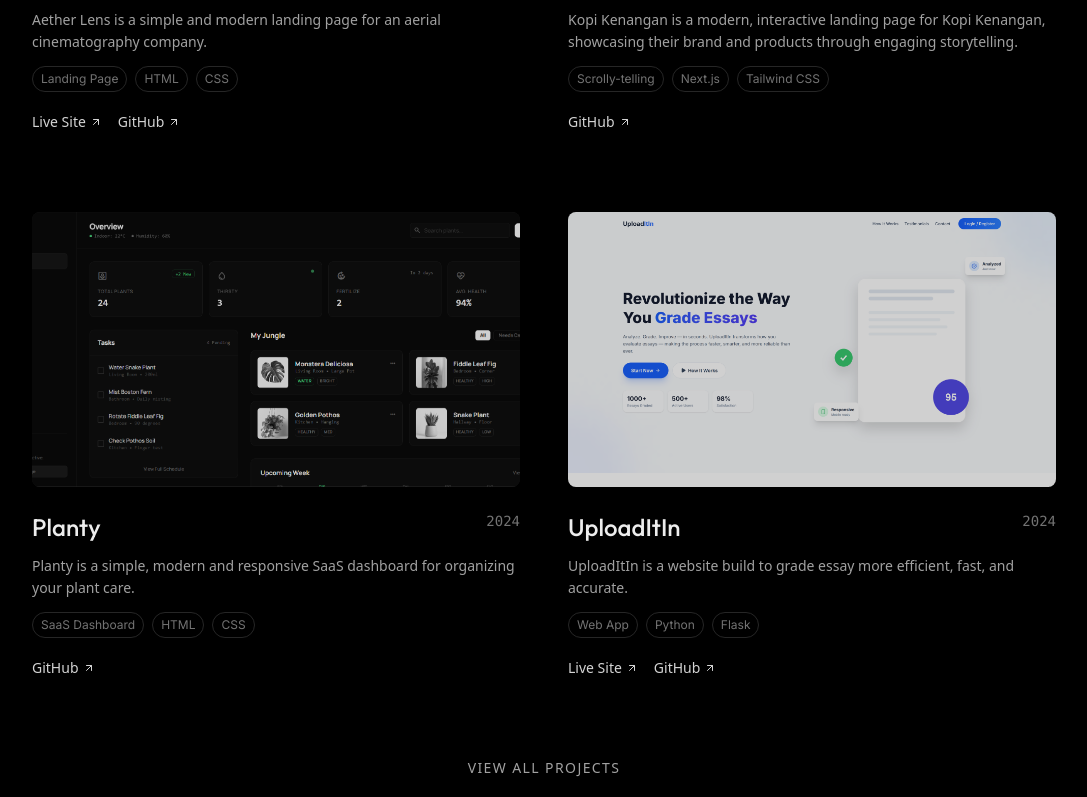
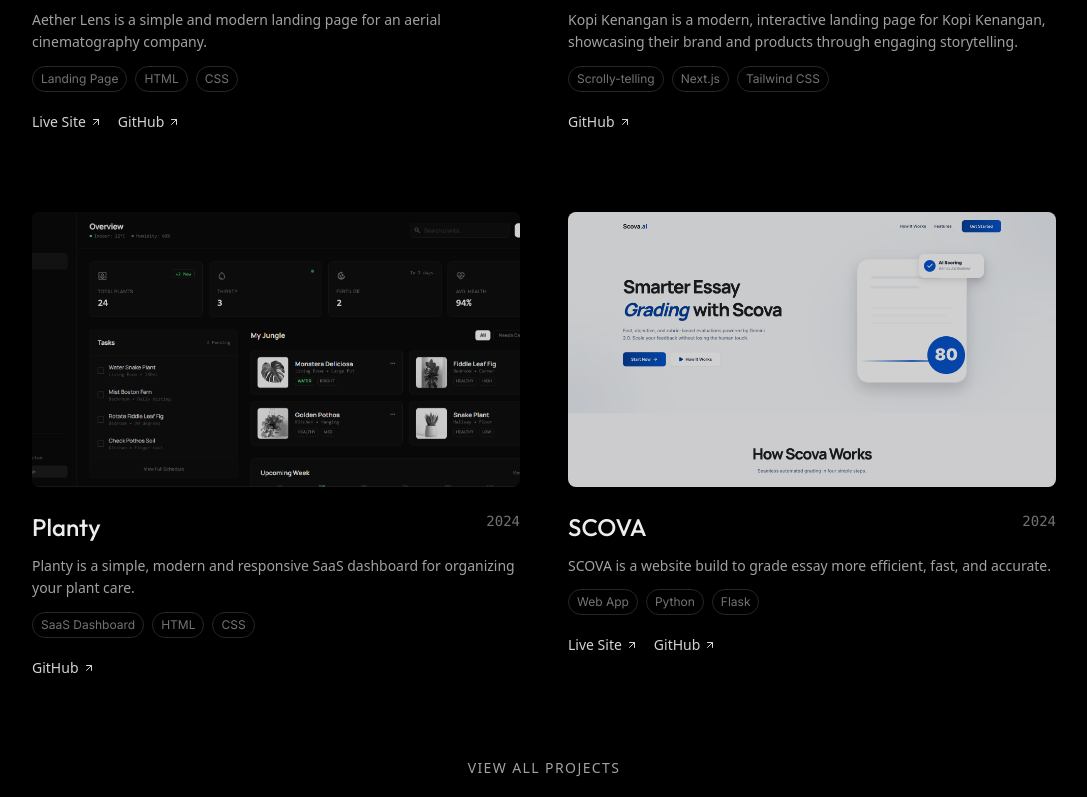
Before and after one commit to richielagito/portfolio, a Next.js app: page / in a window 1280 px wide. Shown: the part 3782-4579 px from the top of the page, without its empty margins (96-1183 px from the left). Built offline with nearby package versions, Linux system fonts and the light colour scheme.

Commit message:
feat: replace UploadItIn with SCOVA in project data and update scrollytelling animation logic

```diff
--- a/components/Scrollytelling.jsx
+++ b/components/Scrollytelling.jsx
@@ -21,8 +21,8 @@ const projects = [
     },
     {
         category: "NLP · Web App",
-        title: "UploadItIn",
-        image: "/uploaditin.png",
+        title: "SCOVA",
+        image: "/scova.png",
         tagline: "Intelligent web apps powered by natural language processing.",
     },
 ];
@@ -45,9 +45,17 @@ const Chapter = ({ project, index, scrollYProgress }) => {
     // Smooth snap into position
     const textY = useTransform(scrollYProgress, [start, snapPoint, end], [20, 0, -20]);
 
-    // Tagline follows shortly after
-    const taglineOpacity = useTransform(scrollYProgress, [start + 0.1, snapPoint, snapPoint + 0.1, end], [0, 1, 1, 0]);
-    const taglineY = useTransform(scrollYProgress, [start + 0.1, snapPoint, end], [10, 0, -10]);
+    // Tagline follows shortly after title with symmetric fade-in and fade-out
+    const taglineOpacity = useTransform(
+        scrollYProgress,
+        [start + step * 0.05, snapPoint - step * 0.15, snapPoint + step * 0.15, end - step * 0.05],
+        [0, 1, 1, 0]
+    );
+    const taglineY = useTransform(
+        scrollYProgress,
+        [start + step * 0.05, snapPoint, end - step * 0.05],
+        [12, 0, -12]
+    );
 
     return (
         <m.div className="absolute inset-0 flex items-center justify-center px-6 md:px-16 pointer-events-none" style={{ opacity }}>
--- a/lib/data/experiencesData.json
+++ b/lib/data/experiencesData.json
@@ -12,8 +12,8 @@
         "date": "2025",
         "role": "Scrum Master",
         "company": "Universitas Tarumanagara",
-        "description": "Led the development team for \"UploadItIn\", an automated essay grading web application. By implementing the SCRUM methodology, I facilitated agile ceremonies and sprint planning, successfully increasing development efficiency by 2-3x compared to standard workflows.",
-        "images": ["/scrum-master.jpeg", "/uploaditin.png"]
+        "description": "Led the development team for \"SCOVA\", an automated essay grading web application. By implementing the SCRUM methodology, I facilitated agile ceremonies and sprint planning, successfully increasing development efficiency by 2-3x compared to standard workflows.",
+        "images": ["/scrum-master.jpeg", "/scova.png"]
     },
     {
         "id": 3,
--- a/lib/data/projectData.json
+++ b/lib/data/projectData.json
@@ -28,9 +28,9 @@
   },
   {
     "id": 4,
-    "title": "UploadItIn",
-    "description": "UploadItIn is a website build to grade essay more efficient, fast, and accurate.",
-    "imageUrl": "/uploaditin.png",
+    "title": "SCOVA",
+    "description": "SCOVA is a website build to grade essay more efficient, fast, and accurate.",
+    "imageUrl": "/scova.png",
     "webUrl": "https://uploaditin.vercel.app",
     "githubUrl": "https://github.com/richielagito/Upload_It_In",
     "tech": ["Web App", "Python", "Flask"]
```
Also changed, not shown: public/scova.png (added), public/uploaditin.png (deleted).
